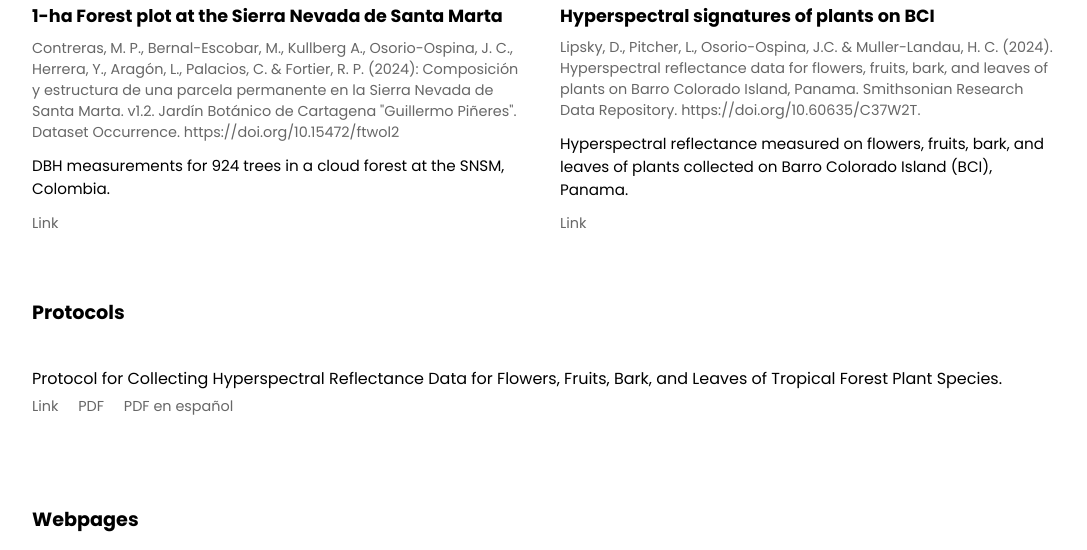
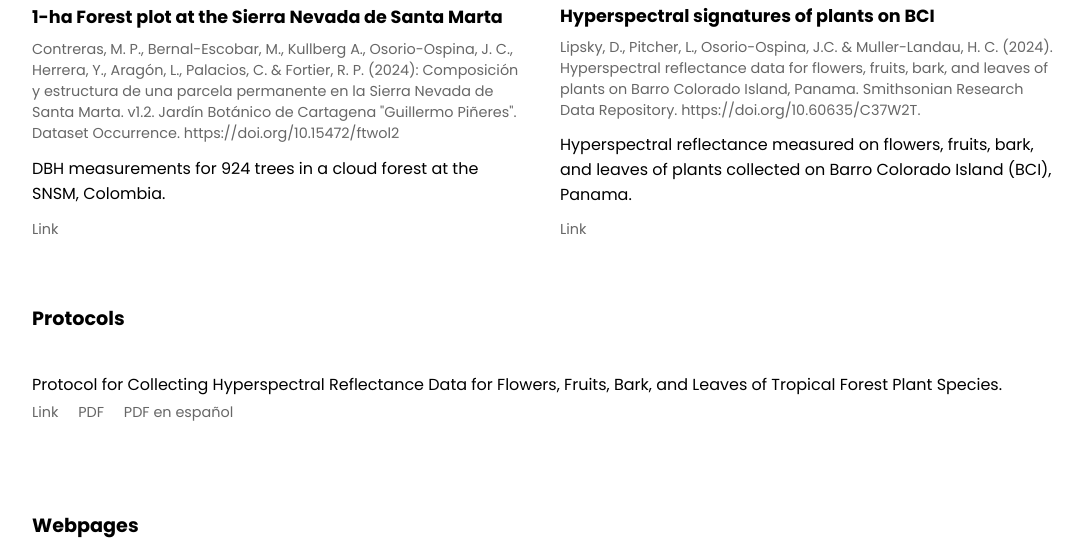
Before and after one commit to Juankosp/juankosp.github.io, a plain HTML site: page products.html in a window 1280 px wide. Shown: the part 1360-1910 px from the top of the page, without its empty margins (96-1183 px from the left). Drawn offline with Linux system fonts and the light colour scheme.

Commit message:
commit font change

```diff
--- a/Styles.css
+++ b/Styles.css
@@ -567,7 +567,7 @@ position: relative;
   }
 
   .dataset-description {
-    font-size: 0.95em;
+    font-size: 1em;
     margin-bottom: 0.8rem;
   }
 
```
Also changed, not shown: products.html (+1 -2 lines).
